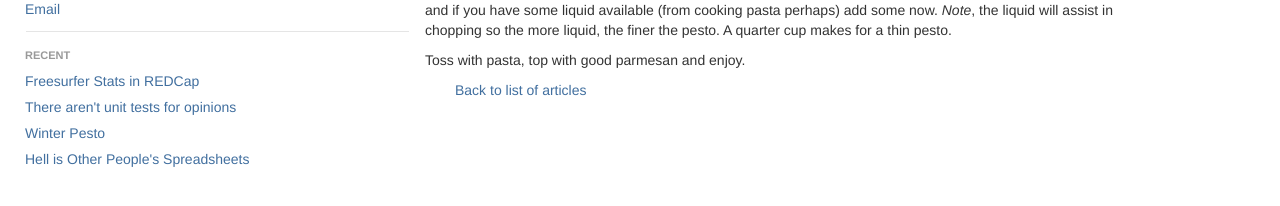
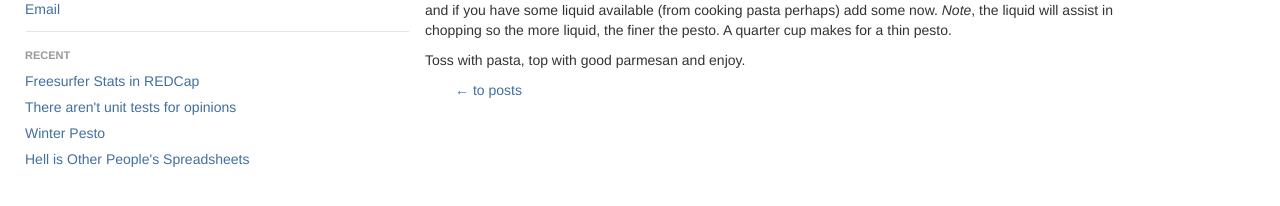
Before and after one commit to sburns/sburns.github.com, a Jekyll site: the page built from _posts/2013-01-21-winter-pesto.md, in a window 1280 px wide. Shown: the part 280-486 px from the top of the page. Built offline with Jekyll 4.4.1, drawn with Linux system fonts in a browser that asks for light colours; some of the changed lines change nothing that is shown.

Commit message:
Change post links

```diff
--- a/_layouts/default.html
+++ b/_layouts/default.html
@@ -23,7 +23,7 @@
           <div class="row">
             <ul class="nav nav-list my-nav">
               <li class="divider"></li>
-              <li><a href="/articles.html">Posts</a></li>
+              <li><a href="/posts.html">Posts</a></li>
               <li><a href="/software.html">Software</a></li>
               <li class="divider"></li>
               <li class="nav-header">Contact</li>
@@ -43,7 +43,7 @@
           <div class="visible-phone phone-padding">
             <h1><a href="/">{{ site.name}}</a></h1>
             <ul class="nav nav-pills">
-              <li><a href="/articles.html">Posts</a></li>
+              <li><a href="/posts.html">Posts</a></li>
               <li><a href="/software.html">Software</a></li>
               <li><a href="/contact.html">Contact</a></li>
             </ul>
--- a/_layouts/post.html
+++ b/_layouts/post.html
@@ -9,4 +9,4 @@
   <div id="post">{{ content }}</div>
 </div>
 
-<a href="/articles.html">Back to list of articles</a>
+<a href="/posts.html">&larr; to posts</a>
```
